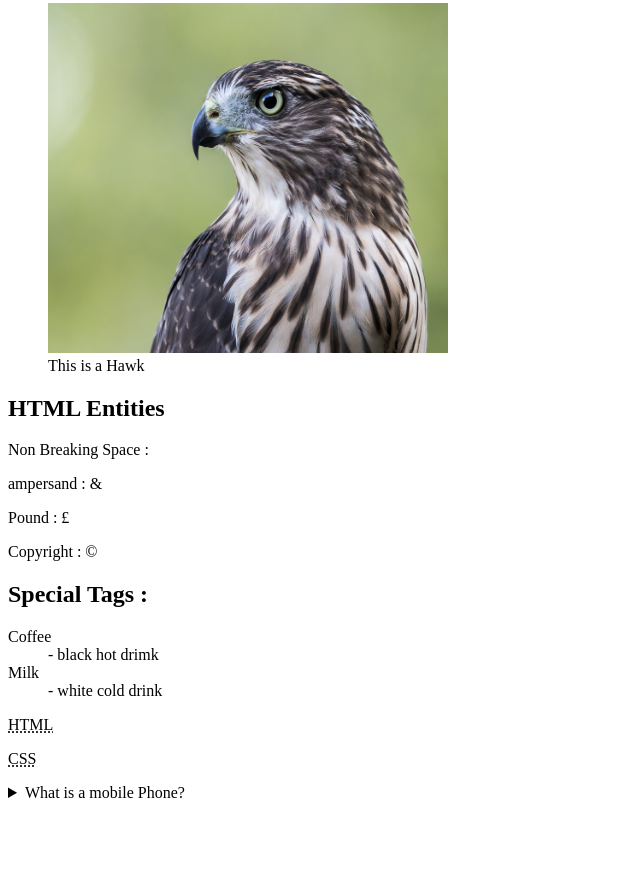
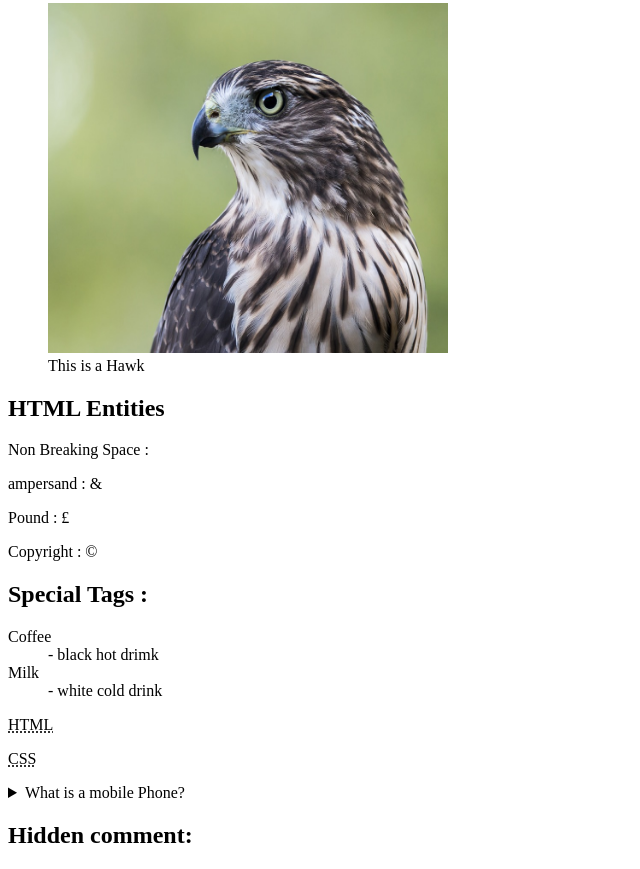
Before and after one commit to vaug0061/vaug0061.github.io, a plain HTML site: page lib2024/assg-2/index.html in a window 1280 px wide. Shown: the part 1915-2784 px from the top of the page, without its empty margins (0-640 px from the left). Before the commit the page ends 2725 px from the top, so only its background shows below. Drawn offline with Linux system fonts and the light colour scheme.

Commit message:
Update index.html

```diff
--- a/lib2024/assg-2/index.html
+++ b/lib2024/assg-2/index.html
@@ -116,6 +116,10 @@
 				</details>
 			</article>
 		</section>
+		<section id="section-comment" class="main-section">
+			<h2>Hidden comment:</h2>
+			<!-- This is a hidden comment! -->
+		</section>
 	</main>
 </body>
 </html>
```
